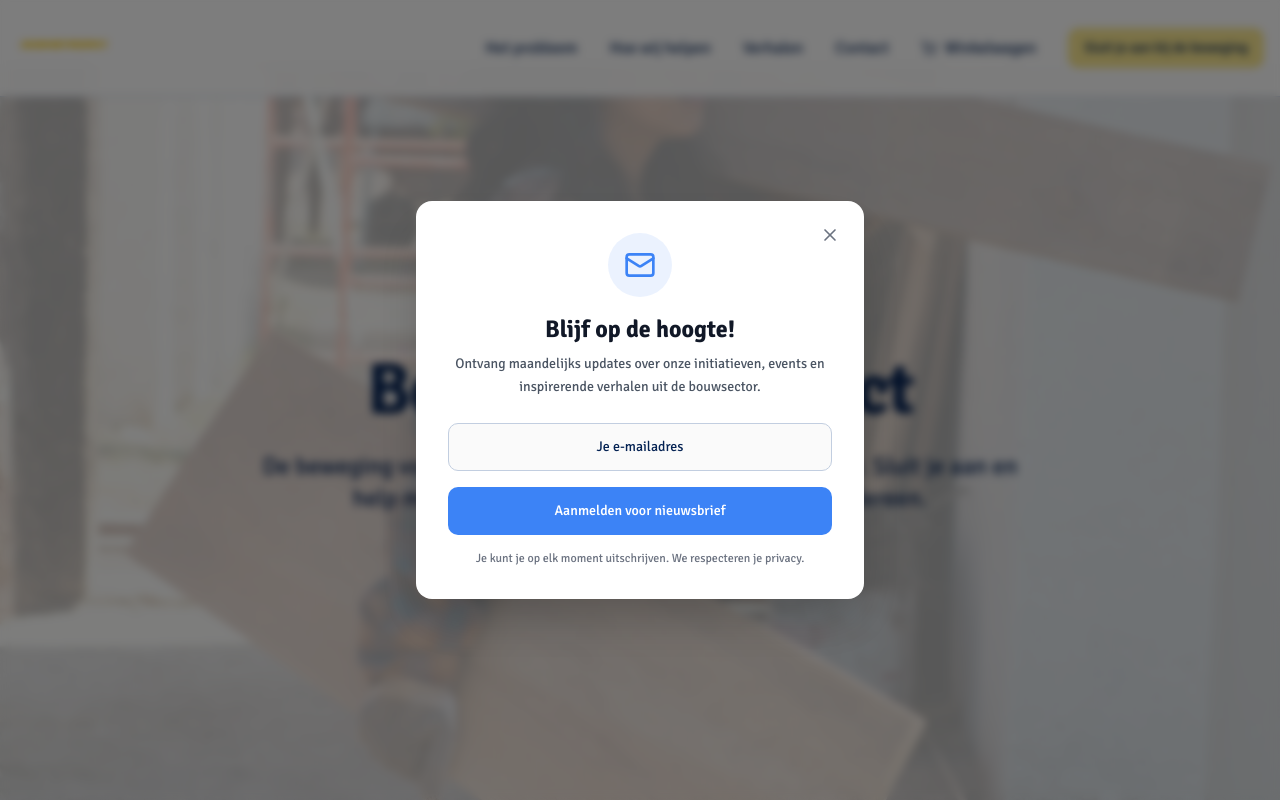
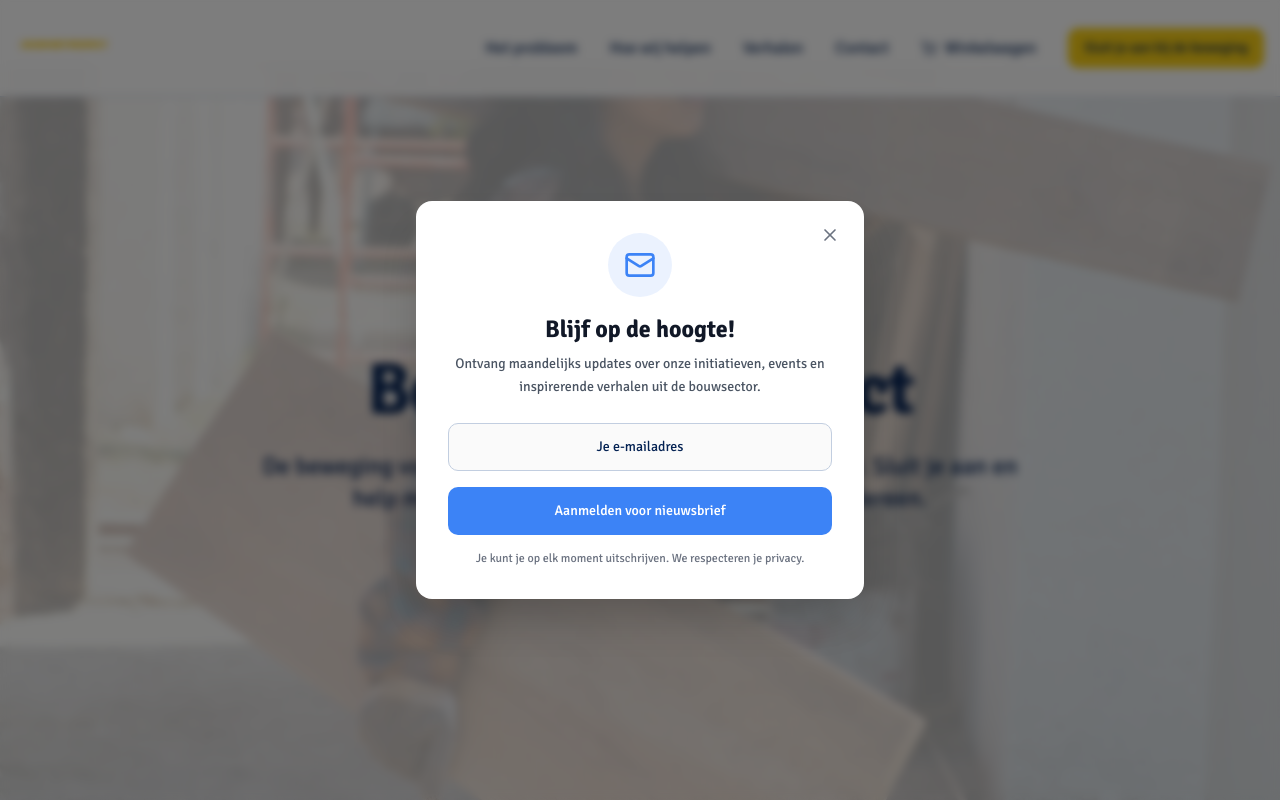
Before and after one commit to AramDawara123/bouw-met-respect, a React (Vite) app: page / in a window 1280 px wide. Shown: the top 800 px of the page. Built offline with nearby package versions, Linux system fonts and the light colour scheme.

Commit message:
kleur aanpassing

```diff
--- a/src/index.css
+++ b/src/index.css
@@ -29,7 +29,7 @@
     --muted-foreground: 217 91% 17%;
 
     /* Accent: Zand Geel (Sand Yellow) */
-    --accent: 50 85% 76%;
+    --accent: 49 91% 52%;
     --accent-foreground: 217 91% 17%;
 
     --destructive: 0 84% 60%;
@@ -48,7 +48,7 @@
 
     /* Dark theme variants */
     --nacht-blauw: 194 46% 15%;
-    --bouw-geel: 50 98% 50%;
+    --bouw-geel: 49 91% 52%;
     --lei-grijs: 194 13% 37%;
     --zand-geel: 50 85% 76%;
     --blauw-staal: 182 16% 66%;
```
